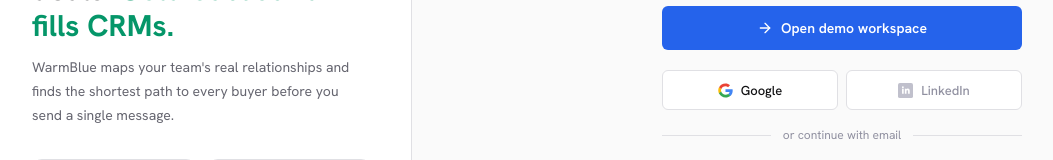
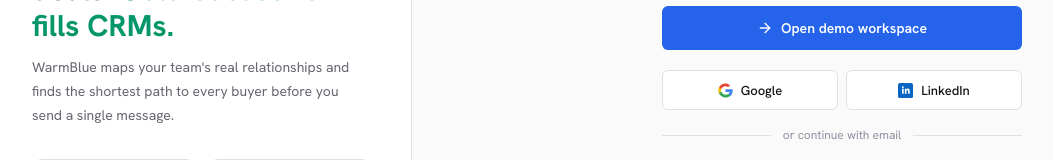
Before and after one commit to adhikbuilds/warmpath, a Next.js app: page /login in a window 1280 px wide. Shown: the part 193-353 px from the top of the page, without its empty margins (8-1061 px from the left). Built offline with nearby package versions, Linux system fonts and the light colour scheme; no server answers.

Commit message:
Enable LinkedIn OAuth button now that credentials are set

```diff
--- a/src/app/login/page.tsx
+++ b/src/app/login/page.tsx
@@ -85,13 +85,7 @@
     setIsLoading(false);
   };
 
-  const linkedinEnabled = process.env.NEXT_PUBLIC_LINKEDIN_ENABLED === "true";
-
   const handleOAuth = async (provider: "google" | "linkedin") => {
-    if (provider === "linkedin" && !linkedinEnabled) {
-      toast.info("LinkedIn sign-in coming soon — use Google or email for now.");
-      return;
-    }
     setOauthLoading(provider);
     await signIn(provider, { callbackUrl: "/workspace-select" });
     // signIn redirects, so nothing to do after
@@ -280,12 +274,11 @@
               type="button"
               onClick={() => handleOAuth("linkedin")}
               disabled={isLoading || !!oauthLoading}
-              title={!linkedinEnabled ? "LinkedIn sign-in coming soon" : undefined}
               className="h-10 rounded-lg flex items-center justify-center gap-2 font-medium disabled:opacity-60 transition-colors"
               style={{
                 backgroundColor: "#ffffff",
                 border: "1px solid #e0e0e4",
-                color: linkedinEnabled ? "#111113" : "#9090a0",
+                color: "#111113",
                 fontSize: 13,
                 cursor: "pointer",
               }}
@@ -294,7 +287,7 @@
                 <Loader2 className="w-3.5 h-3.5 animate-spin" />
               ) : (
                 <svg width="15" height="15" viewBox="0 0 24 24" aria-hidden="true">
-                  <rect width="24" height="24" rx="3" fill={linkedinEnabled ? "#0A66C2" : "#c0c0cc"} />
+                  <rect width="24" height="24" rx="3" fill="#0A66C2" />
                   <path
                     fill="#fff"
                     d="M6.5 9h2.6v8H6.5zm1.3-3.7a1.5 1.5 0 1 1 0 3 1.5 1.5 0 0 1 0-3zM10.6 9h2.5v1.1h.03c.35-.66 1.2-1.36 2.47-1.36 2.65 0 3.14 1.74 3.14 4V17h-2.6v-3.6c0-.86-.02-1.97-1.2-1.97-1.2 0-1.39.94-1.39 1.9V17h-2.6V9z"
```
